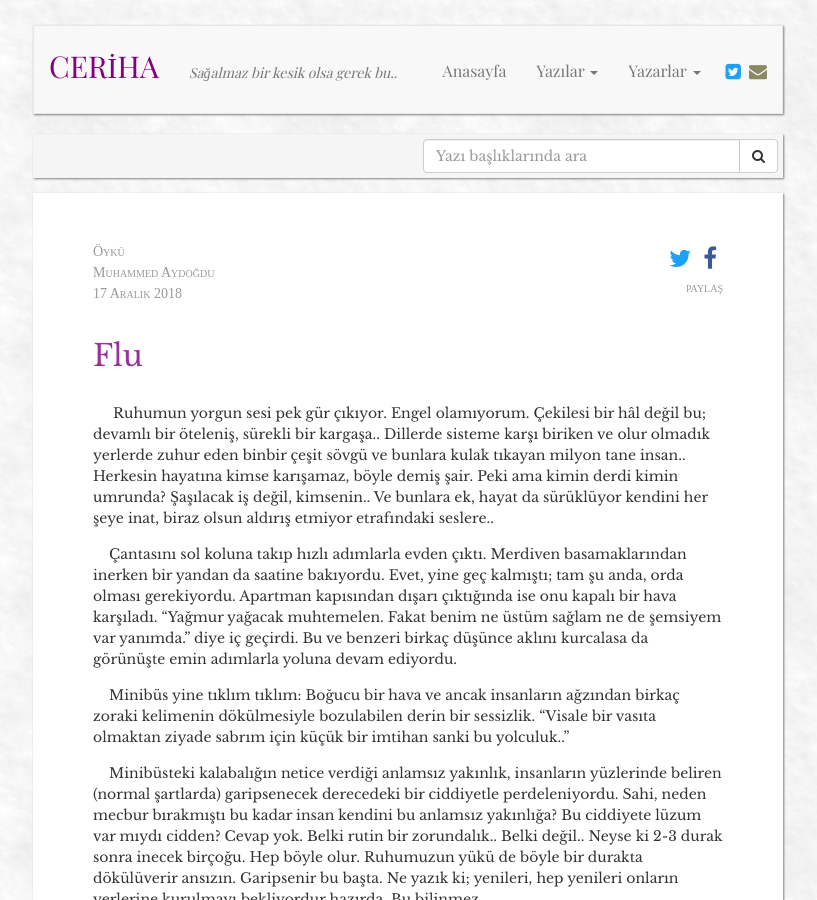
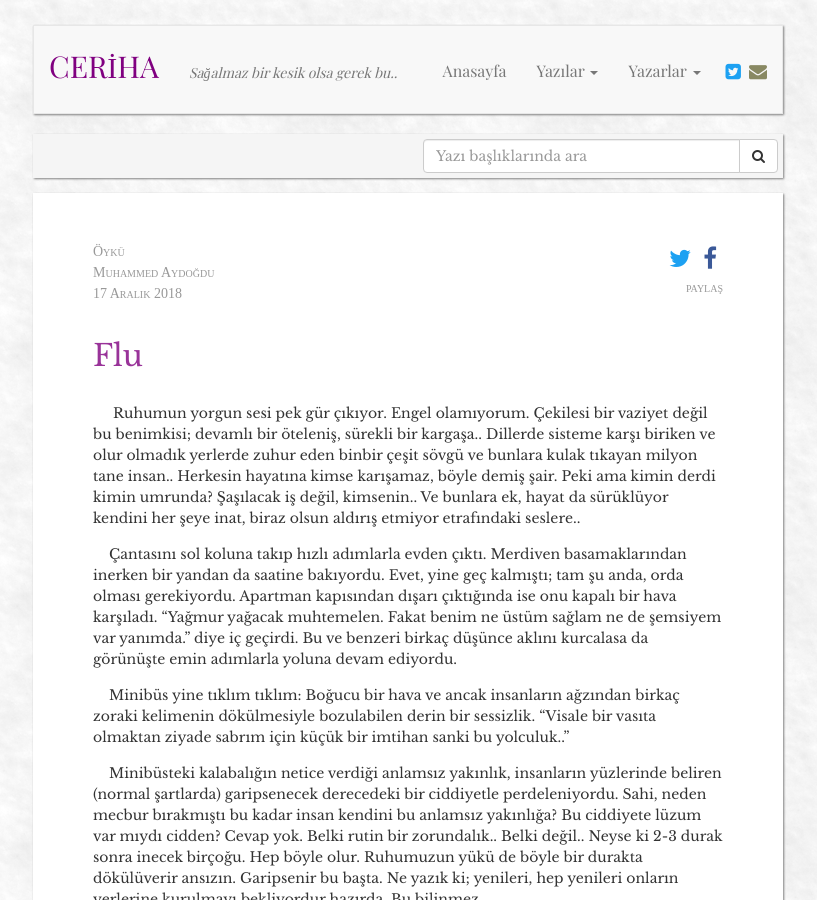
Before and after one commit to muhammedaydogdu/muhammedaydogdu.github.io, a Jekyll site: the page built from _posts/2018-12-17-flu.md, in a window 1280 px wide and 900 px high. Shown: the whole window, without its empty margins (232-1049 px from the left). Built offline with Jekyll 4.4.1, drawn with Linux system fonts in a browser that asks for light colours; some web fonts are replaced.

Commit message:
Update 2018-12-17-flu.md

```diff
--- a/_posts/2018-12-17-flu.md
+++ b/_posts/2018-12-17-flu.md
@@ -7,7 +7,7 @@ x: "200"
 image: flu.jpeg
 ---
 <br/>
-&nbsp;&nbsp;&nbsp;&nbsp; Ruhumun yorgun sesi pek gür çıkıyor. Engel olamıyorum. Çekilesi bir hâl değil bu; devamlı bir öteleniş, sürekli bir kargaşa.. Dillerde sisteme karşı biriken ve olur olmadık yerlerde zuhur eden binbir çeşit sövgü ve bunlara kulak tıkayan milyon tane insan.. Herkesin hayatına kimse karışamaz, böyle demiş şair. Peki ama kimin derdi kimin umrunda? Şaşılacak iş değil, kimsenin.. Ve bunlara ek, hayat da sürüklüyor kendini her şeye inat, biraz olsun aldırış etmiyor etrafındaki seslere..
+&nbsp;&nbsp;&nbsp;&nbsp; Ruhumun yorgun sesi pek gür çıkıyor. Engel olamıyorum. Çekilesi bir vaziyet değil bu benimkisi; devamlı bir öteleniş, sürekli bir kargaşa.. Dillerde sisteme karşı biriken ve olur olmadık yerlerde zuhur eden binbir çeşit sövgü ve bunlara kulak tıkayan milyon tane insan.. Herkesin hayatına kimse karışamaz, böyle demiş şair. Peki ama kimin derdi kimin umrunda? Şaşılacak iş değil, kimsenin.. Ve bunlara ek, hayat da sürüklüyor kendini her şeye inat, biraz olsun aldırış etmiyor etrafındaki seslere..
 
 &nbsp;&nbsp;&nbsp;&nbsp;Çantasını sol koluna takıp hızlı adımlarla evden çıktı. Merdiven basamaklarından inerken bir yandan da saatine bakıyordu. Evet, yine geç kalmıştı; tam şu anda, orda olması gerekiyordu. Apartman kapısından dışarı çıktığında ise onu kapalı bir hava karşıladı. "Yağmur yağacak muhtemelen. Fakat benim ne üstüm sağlam ne de şemsiyem var yanımda." diye iç geçirdi. Bu ve benzeri birkaç düşünce aklını kurcalasa da görünüşte emin adımlarla yoluna devam ediyordu.
 
```
